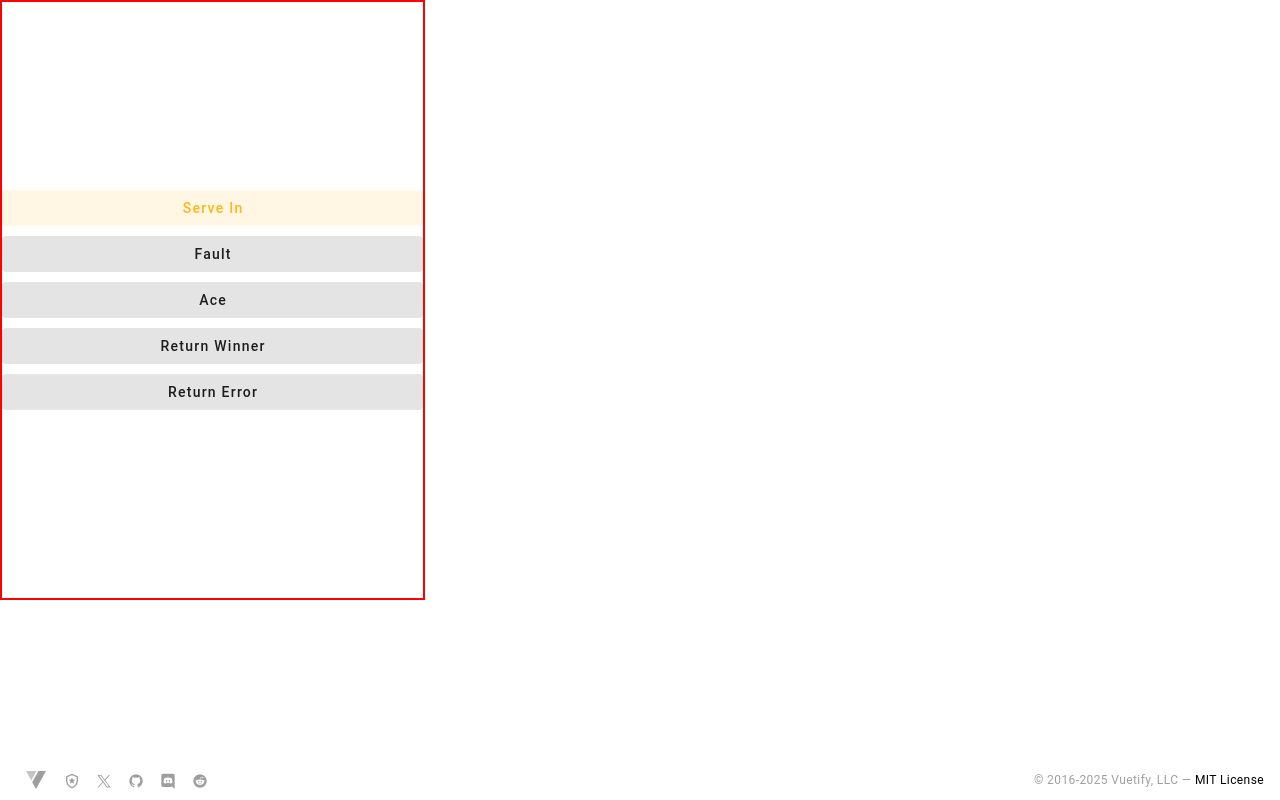
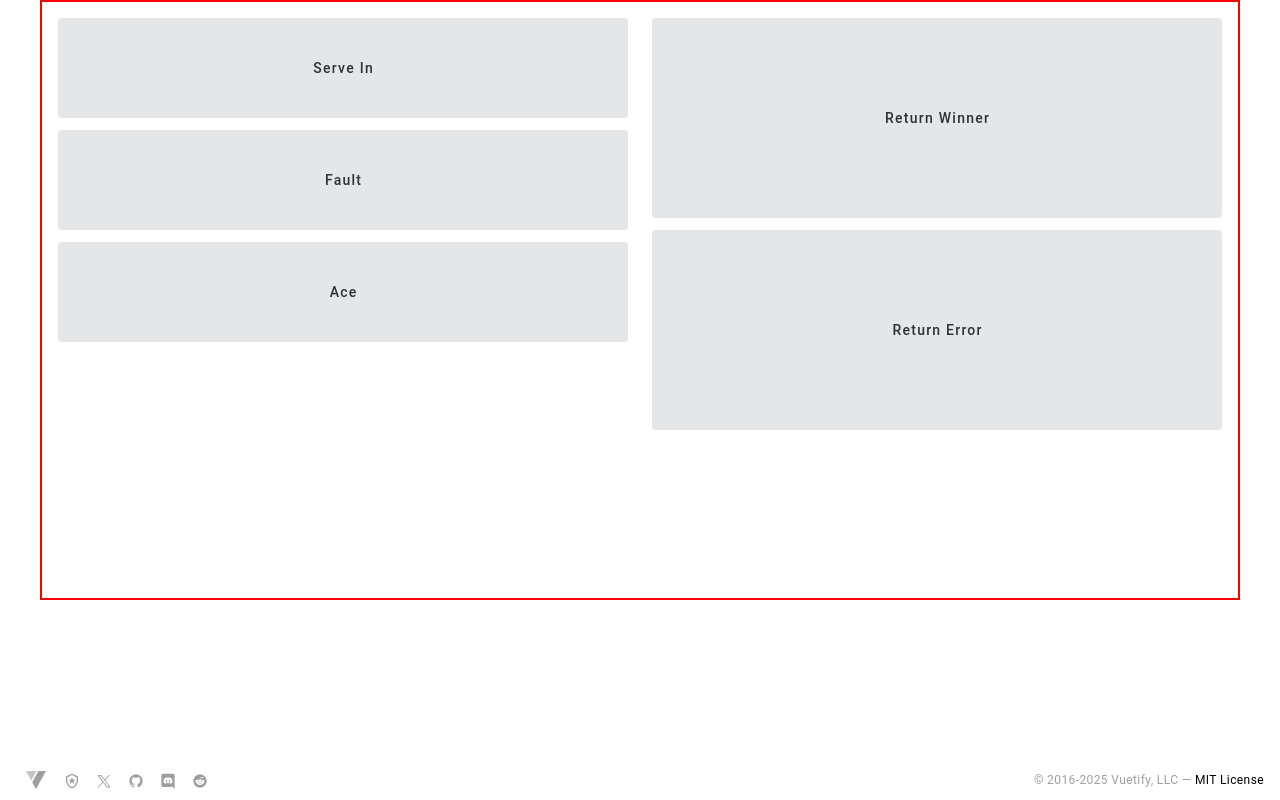
Before and after one commit to Windrunner25/CourtsideCompanion, a Vue app: page / in a window 1280 px wide. Built offline with nearby package versions, Linux system fonts and the light colour scheme.

Commit message:
BUTTONS ARE UP BABY

```diff
--- a/src/components/RallyButton.vue
+++ b/src/components/RallyButton.vue
@@ -1,11 +1,88 @@
 <template>
-  <div class="grid">
-    <v-btn class="text-none" variant="tonal" color="gold">Serve In</v-btn>
-    <v-btn class="text-none" variant="tonal">Fault</v-btn>
-    <v-btn class="text-none" variant="tonal">Ace</v-btn>
-    <v-btn class="text-none" variant="tonal">Return Winner</v-btn>
-    <v-btn class="text-none" variant="tonal">Return Error</v-btn>
-  </div>
+  <v-container class="grid">
+    <v-row>
+      <!-- First Column -->
+      <v-col cols="6">
+        <v-container class="pa-0">
+          <v-row>
+            <v-col cols="12">
+              <v-btn
+                block
+                class="text-none"
+                variant="tonal"
+                color="primary"
+                style="height: 100px; margin: 0"
+                >Serve In</v-btn
+              >
+            </v-col>
+          </v-row>
+        </v-container>
+
+        <v-container class="pa-0">
+          <v-row>
+            <v-col cols="12">
+              <v-btn
+                block
+                class="text-none"
+                variant="tonal"
+                color="primary"
+                style="height: 100px; margin: 0"
+                >Fault</v-btn
+              >
+            </v-col>
+          </v-row>
+        </v-container>
+
+        <v-container class="pa-0">
+          <v-row>
+            <v-col cols="12">
+              <v-btn
+                block
+                class="text-none"
+                variant="tonal"
+                color="primary"
+                style="height: 100px; margin: 0"
+                >Ace</v-btn
+              >
+            </v-col>
+          </v-row>
+        </v-container>
+      </v-col>
+
+      <!-- Second Column -->
+      <v-col cols="6">
+        <v-container class="pa-0">
+          <v-row>
+            <v-col cols="12">
+              <v-btn
+                block
+                class="text-none"
+                variant="tonal"
+                color="primary"
+                style="height: 200px; margin: 0"
+                >Return Winner</v-btn
+              >
+            </v-col>
+          </v-row>
+        </v-container>
+
+        <v-container class="pa-0">
+          <v-row>
+            <v-col cols="12">
+              <v-btn
+                block
+                class="text-none"
+                variant="tonal"
+                color="primary"
+                style="height: 200px; margin: 0"
+                >Return Error</v-btn
+              >
+            </v-col>
+          </v-row>
+        </v-container>
+      </v-col>
+    </v-row>
+  </v-container>
 </template>
 
 <script></script>
@@ -21,3 +98,31 @@
   border: 2px solid red; /* Change color as needed */
 }
 </style>
+<!--
+<template>
+    <v-container>
+      <v-btn @click="showButtons = !showButtons" color="primary">
+        Toggle Buttons
+      </v-btn>
+
+      <div v-if="showButtons">
+        <v-btn color="success">Button Set 1</v-btn>
+        <v-btn color="success">Button Set 2</v-btn>
+      </div>
+
+      <div v-else>
+        <v-btn color="error">Alternative Button 1</v-btn>
+        <v-btn color="error">Alternative Button 2</v-btn>
+      </div>
+    </v-container>
+  </template>
+
+  <script>
+  export default {
+    data() {
+      return {
+        showButtons: true
+      };
+    }
+  };
+  </script> -->
--- a/src/plugins/vuetify.js
+++ b/src/plugins/vuetify.js
@@ -18,7 +18,7 @@ export default createVuetify({
       light: {
         colors: {
           primary: "#29333a",
-          secondary: "#7a3f8e",
+          secondary: "#000000",
           gold: "#fdb71a",
         },
       },
```
